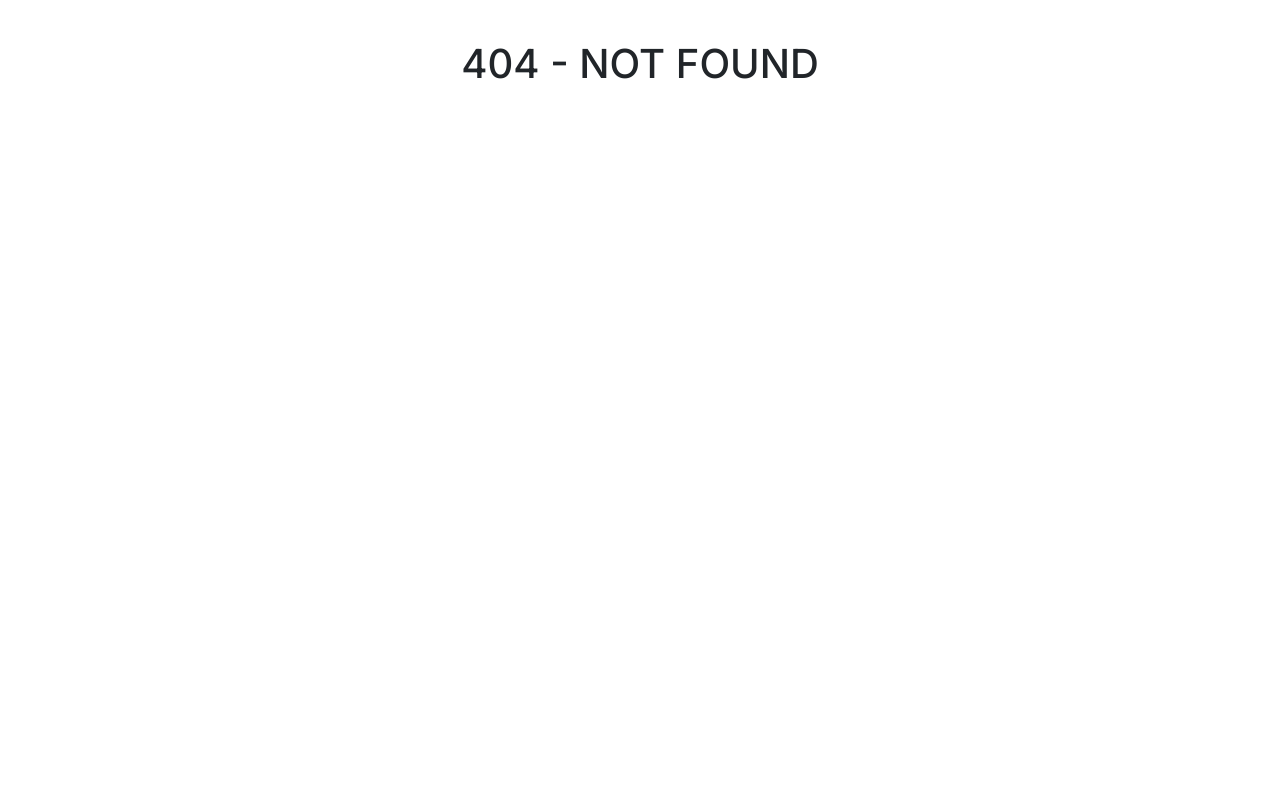
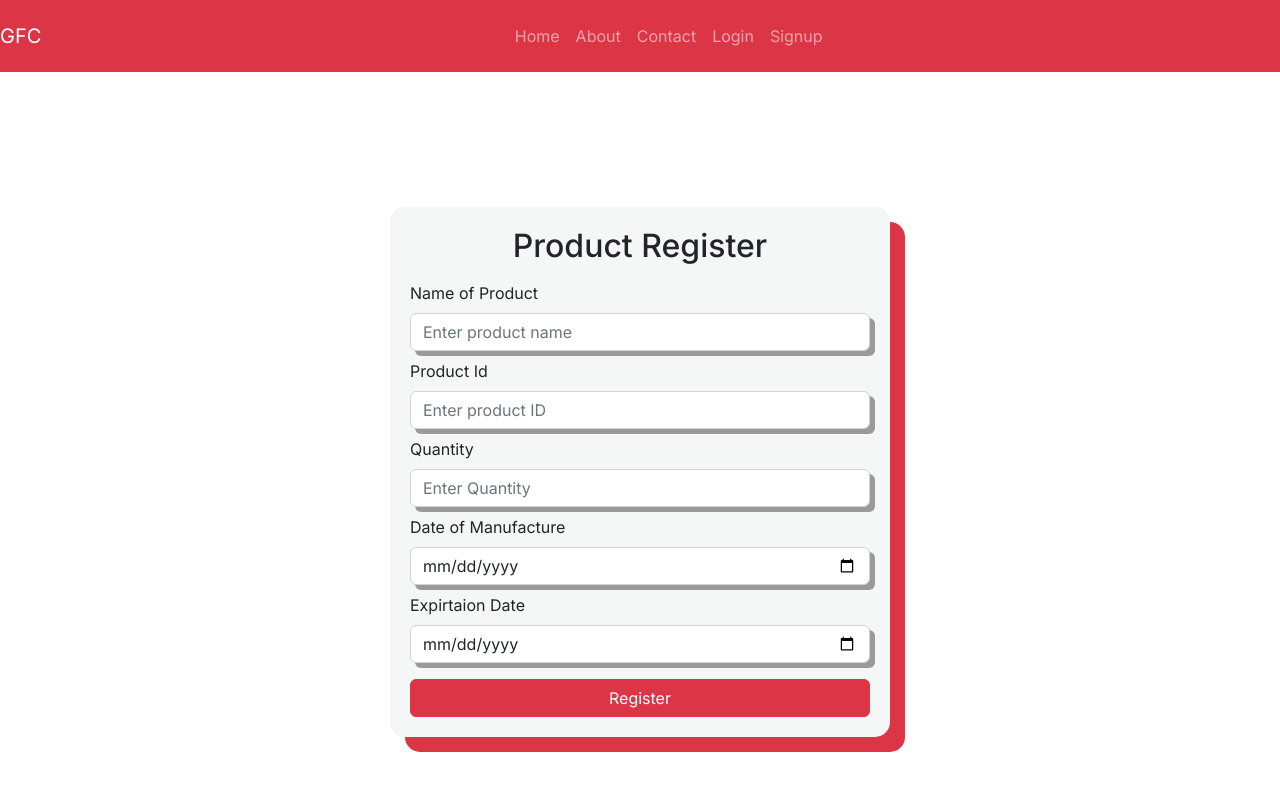
Before and after one commit to TrimZymberi/GFC-Web-application, a React (Vite) app: page /ProdReg in a window 1280 px wide. Before the commit this address had no page. Shown: the top 800 px of the page. Built offline with nearby package versions, Linux system fonts and the light colour scheme.

Commit message:
Manager Dashboard
Dashboard for registration: Category, Roles. Product

```diff
--- /dev/null
+++ b/src/layouts/Dashboard/CategoryRegister.jsx
@@ -0,0 +1,105 @@
+import React,{ useState }from "react";
+import "../../styles/Signup.css";
+import "bootstrap/dist/css/bootstrap.min.css";
+import validation from "../../Validation/Validation";
+
+
+const CategoryRegister = () => {
+
+const [values,setValues]=useState({
+    Name: "",
+    Image: "",
+    Price: "",
+    Description: ""
+});
+    const[errors,setErrors]=useState({});
+
+    const handleInput= event =>{
+        setValues({...values,[event.target.name]: [event.target.value]})
+    }
+
+    const handleValidation =(event)=>{
+        event.preventDefault();
+        setErrors(validation(values))
+    }
+
+  return (
+    <div className="wrapper  d-flex  align-items-center justify-content-center mb-5">
+      <div className="signup ">
+        <h2 className="mb-3 text-center">Category Registration</h2>
+        <form onSubmit={handleValidation}>
+        <div className="form-group  mb-2">
+            <label htmlFor="CategoryName" className="form-label">
+              Categories name
+            </label>
+            <select id="disabledSelect" class="form-select">
+              <option>Pick category</option>
+              <option>Burgers & Wraps</option>
+              <option>Buckets & pieces</option>
+              <option>Snacks & Sides</option>
+              <option>Beverages & Desserts</option>
+
+            </select>
+            <div className="invalid-feedback">burgers</div>
+          </div>
+
+          <div className="form-group  mb-2">
+            <label htmlFor="Img" className="form-label">
+              Image
+            </label>
+            <input
+              type="image"
+              name="image"
+              className="form-control"
+              placeholder="Enter Price"
+              onChange={handleInput}
+            ></input>
+            {errors.Image && <p className="text-danger">{errors.Image}</p>}
+
+          </div>
+
+          <div className="form-group  mb-2">
+            <label htmlFor="Price" className="form-label">
+              Price
+            </label>
+            <input
+              type="text"
+              name="Price"
+              className="form-control"
+              placeholder="Enter Price"
+              onChange={handleInput}
+            ></input>
+            {errors.Price && <p className="text-danger">{errors.Price}</p>}
+
+          </div>
+          <div className="form-group  mb-2">
+            <label htmlFor="Description" className="form-label">
+              Description
+            </label>
+            <input
+              type="textfield"
+              name="Description"
+              className="form-control "
+              placeholder="Description"
+              onChange={handleInput}
+            ></input>
+            {errors.confirm_password && <p className="text-danger">{errors.confirm_password}</p>}
+
+          </div>
+
+
+
+
+          <button type="submit" className="btn btn-danger w-100  mt-2">
+            Sign Up
+          </button>
+
+
+
+        </form>
+      </div>
+    </div>
+  );
+};
+
+export default CategoryRegister;
--- /dev/null
+++ b/src/layouts/Dashboard/ProductRegister.jsx
@@ -0,0 +1,124 @@
+import React,{ useState }from "react";
+import "../../styles/Signup.css";
+import "bootstrap/dist/css/bootstrap.min.css";
+import validation from "../../Validation/Validation";
+
+
+
+
+const ProductRegister = () => {
+
+const [values,setValues]=useState({
+    Name: " ",
+    Id: " ",
+    Quantity:"",
+    DateOfManufacture: "",
+    ExpirationDate: "",
+
+});
+    const[errors,setErrors]=useState({});
+
+    const handleInput= event =>{
+        setValues({...values,[event.target.name]: [event.target.value]})
+    }
+
+    const handleValidation =(event)=>{
+        event.preventDefault();
+        setErrors(validation(values))
+    }
+
+  return (
+    <div className="wrapper  d-flex  align-items-center justify-content-center mb-5">
+      <div className="signup ">
+        <h2 className="mb-3 text-center">Product Register</h2>
+        <form onSubmit={handleValidation}>
+          <div className="form-group  mb-2 ">
+            <label htmlFor="text" className="form-label">
+              Name of Product
+            </label>
+            <input
+              type="text"
+              name="Name"
+              className="form-control"
+              placeholder="Enter product name  "
+              onChange={handleInput}
+            ></input>
+            {errors.Name && <p className="text-danger">{errors.Name}</p>}
+
+          </div>
+
+          <div className="form-group  mb-2">
+            <label htmlFor="id" className="form-label">
+              Product Id
+            </label>
+            <input
+              type="number"
+              name="id"
+              className="form-control"
+              placeholder="Enter product ID"
+              onChange={handleInput}
+            ></input>
+            {errors.Id && <p className="text-danger">{errors.Id}</p>}
+
+          </div>
+
+          <div className="form-group mb-2 ">
+            <label htmlFor="Quantity" className="form-label">
+              Quantity
+            </label>
+            <input
+              type="number"
+              name="Quantity"
+              className="form-control"
+              placeholder="Enter Quantity "
+              onChange={handleInput}
+            ></input>
+            {errors.Quantity && <p className="text-danger">{errors.Quantity}</p>}
+
+          </div>
+
+          <div className="form-group mb-2 ">
+            <label htmlFor="DateOfManufacture" className="form-label">
+              Date of Manufacture
+            </label>
+            <input
+              type="date"
+              name="dateOfManufacture"
+              className="form-control"
+              placeholder="Enter the date of Manufacture "
+              onChange={handleInput}
+            ></input>
+            {errors.DateOfManufacture && <p className="text-danger">{errors.DateOfManufacture}</p>}
+
+          </div>
+
+
+          <div className="form-group mb-2 ">
+            <label htmlFor="ExpirationDate" className="form-label">
+             Expirtaion Date
+            </label>
+            <input
+              type="date"
+              name="ExpirationDate"
+              className="form-control"
+              placeholder="Enter the expiration date "
+              onChange={handleInput}
+            ></input>
+            {errors.ExpirationDate && <p className="text-danger">{errors.ExpirationDate}</p>}
+
+          </div>
+
+
+          <button type="submit" className="btn btn-danger w-100  mt-2">
+            Register
+          </button>
+
+
+
+        </form>
+      </div>
+    </div>
+  );
+};
+
+export default ProductRegister;
--- a/src/layouts/Dashboard/AdminDashboard/RolesRegistration.jsx
+++ b/src/layouts/Dashboard/RolesRegistration.jsx
@@ -1,7 +1,7 @@
 import React,{ useState }from "react";
-import "../../../styles/Signup.css";
+import "../../styles/Signup.css";
 import "bootstrap/dist/css/bootstrap.min.css";
-import validation from "../../../Validation/Validation";
+import validation from "../../Validation/Validation";
 
 
 
@@ -33,12 +33,12 @@ const [values,setValues]=useState({
         <h2 className="mb-3 text-center">Roles  </h2>
         <form onSubmit={handleValidation}>
           <div className="form-group  mb-2 ">
-            <label htmlFor="text" className="form-label">
+            <label htmlFor="Name" className="form-label">
               Name
             </label>
             <input
               type="text"
-              name="username"
+              name="Name"
               className="form-control"
               placeholder="Enter your name"
               onChange={handleInput}
@@ -48,12 +48,12 @@ const [values,setValues]=useState({
           </div>
 
           <div className="form-group  mb-2">
-            <label htmlFor="text" className="form-label">
+            <label htmlFor="lastName" className="form-label">
               Last Name
             </label>
             <input
               type="text"
-              name="text"
+              name="lastName"
               className="form-control"
               placeholder="Enter your last name"
               onChange={handleInput}
@@ -80,18 +80,18 @@ const [values,setValues]=useState({
 
 
           <div className="form-group  mb-2">
-            <label htmlFor="text" className="form-label">
+            <label htmlFor="Role" className="form-label">
               Role
             </label>
-            <input
-              type="text"
-              name="Role"
-              className="form-control"
-              placeholder="What is your role"
-              onChange={handleInput}
-            ></input>
-            {errors.Role && <p className="text-danger">{errors.Role}</p>}
+            <select id="disabledSelect" class="form-select">
+            <option>Select your role</option>
+              <option>Manager 1</option>
+              <option>Driver</option>
+              <option>Employee</option>
 
+
+            </select>
+            <div className="invalid-feedback">Please select your address!</div>
           </div>
 
           <div className="form-group  mb-2">
--- a/src/views/Roles.jsx
+++ b/src/views/Roles.jsx
@@ -1,8 +1,10 @@
-import RolesRegistration from "../layouts/Dashboard/AdminDashboard/RolesRegistration"
+
+import RolesRegistration from "../layouts/Dashboard/RolesRegistration";
 
 const Roles = () =>{
     return(
         <RolesRegistration/>
+
     )
 }
 export default Roles;
```
Also changed, not shown: src/router.jsx (+12 -0 lines), src/views/ProdReg.jsx (added, +8 -0 lines), src/views/catReg.jsx (added, +10 -0 lines).
